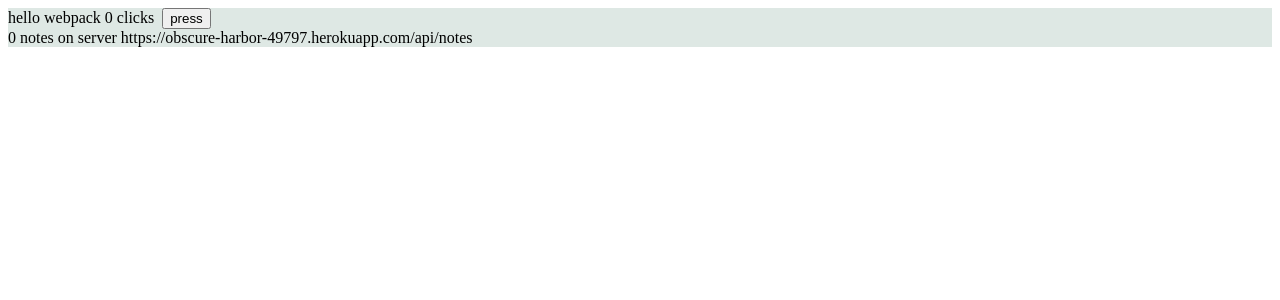
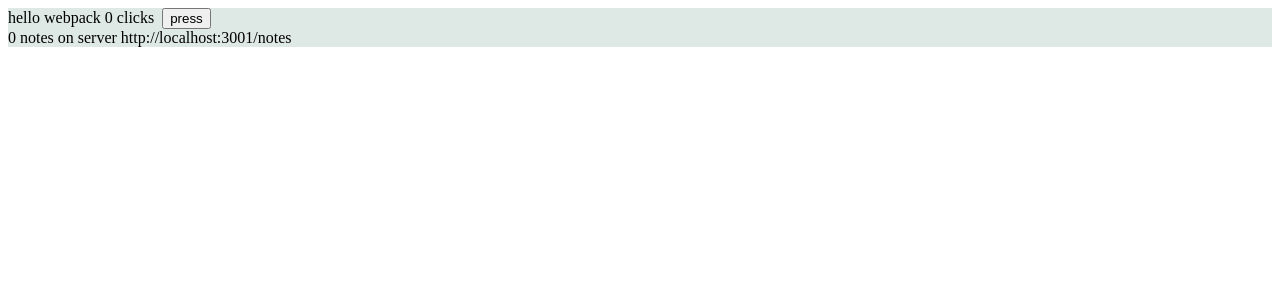
Before and after one commit to winstonrc/blog-tracker-server, a React app in the folder part7/webpack/: page / in a window 1280 px wide. Shown: the top 300 px of the page. Built offline with nearby package versions, Linux system fonts and the light colour scheme; no server answers; the HTML template or start-up script is replaced by a standard one.

Commit message:
add global constant for backend

```diff
--- a/part7/webpack/src/App.js
+++ b/part7/webpack/src/App.js
@@ -16,8 +16,7 @@ const useNotes = (url) => {
 const App = () => {
     const [counter, setCounter] = useState(0)
     const [values, setValues] = useState([])
-    const url = 'https://obscure-harbor-49797.herokuapp.com/api/notes'
-    const notes = useNotes(url)
+    const notes = useNotes(BACKEND_URL)
 
     const handleClick = () => {
         setCounter(counter + 1)
@@ -28,7 +27,7 @@ const App = () => {
         <div className='container'>
             hello webpack {counter} clicks &nbsp;
             <button onClick={handleClick}>press</button>
-            <div>{notes.length} notes on server {url}</div>
+            <div>{notes.length} notes on server {BACKEND_URL}</div>
         </div>
     )
   }
--- a/part7/webpack/webpack.config.js
+++ b/part7/webpack/webpack.config.js
@@ -1,6 +1,14 @@
 const path = require('path')
+const webpack = require('webpack')
 
-const config = {
+const config = (env, argv) => {
+  console.log('argv', argv.mode)
+
+  const backend_url = argv.mode === 'production'
+    ? 'https://obscure-harbor-49797.herokuapp.com/api/notes'
+    : 'http://localhost:3001/notes'
+
+  return {
     entry: './src/index.js',
     output: {
       path: path.resolve(__dirname, 'build'),
@@ -30,5 +38,11 @@ const config = {
         },
       ],
     },
+    plugins: [
+      new webpack.DefinePlugin({
+        BACKEND_URL: JSON.stringify(backend_url)
+      })
+    ]
+  }
 }
 module.exports = config
```
Lines whose indentation alone changed are shown as unchanged.
